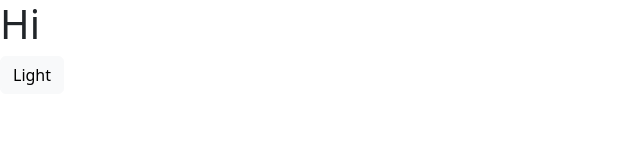
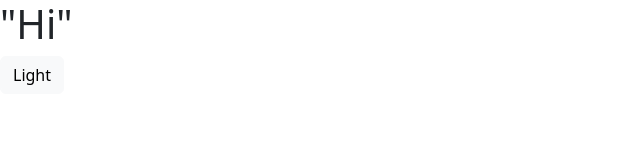
Before and after one commit to txmara19/merito.site, a plain HTML site: page index.html in a window 1280 px wide. Shown: the whole page, without its empty margins (0-640 px from the left). Drawn offline with nearby package versions, Linux system fonts and the light colour scheme.

Commit message:
Update index.html

```diff
--- a/index.html
+++ b/index.html
@@ -9,7 +9,7 @@
   <link href="https://cdn.jsdelivr.net/npm/bootstrap@5.3.3/dist/css/bootstrap.min.css" rel="stylesheet" integrity="sha384-QWTKZyjpPEjISv5WaRU9OFeRpok6YctnYmDr5pNlyT2bRjXh0JMhjY6hW+ALEwIH" crossorigin="anonymous">
   </head>
 <body>
-  <h1>Hi</h1>
+  <h1>"Hi"</h1>
   <button type="button" class="btn btn-light">Light</button>
 </body>
 </html>
```
